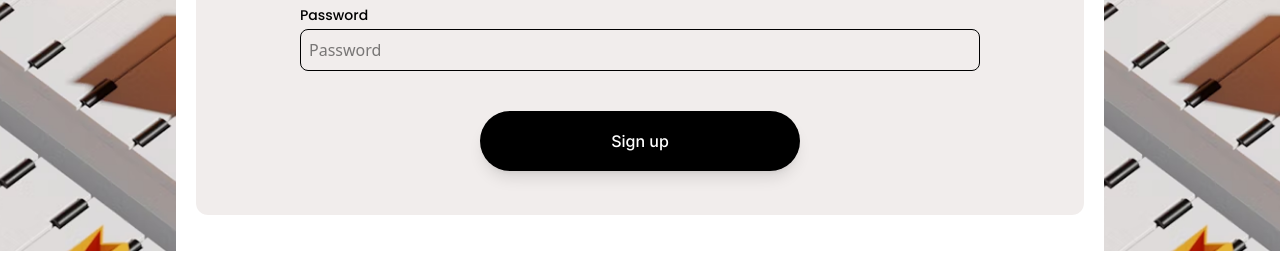
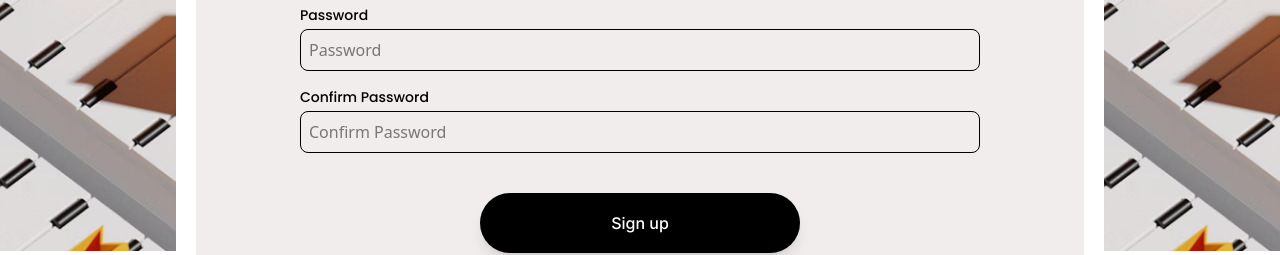
Before and after one commit to milckque/IT-Project-Group-54, a React (Vite) app in the folder purchase-partners/: page /seller-account in a window 1280 px wide. Shown: the part 549-804 px from the top of the page. Built offline with nearby package versions, Linux system fonts and the light colour scheme.

Commit message:
added password confirmation

```diff
--- a/purchase-partners/src/pages/login-signup/buyer-account.tsx
+++ b/purchase-partners/src/pages/login-signup/buyer-account.tsx
@@ -21,6 +21,12 @@ const signupSchema = z.object({
   password: z
     .string()
     .min(8, { message: "Password must be at least 8 characters" }),
+  confirmPassword: z
+    .string()
+    .min(8, { message: "Please confirm your password" }),
+}).refine((data) => data.password === data.confirmPassword, {
+  message: "Passwords don't match",
+  path: ["confirmPassword"],
 });
 
 const loginSchema = z.object({
@@ -286,6 +292,7 @@ export default function BuyerAccount() {
                       </div>
                     </div>
 
+                    {/* password */}
                     <div className="mt-4">
                       <label className="block font-poppins text-sm font-medium mb-1">
                         Password
@@ -299,6 +306,24 @@ export default function BuyerAccount() {
                       {signupForm.formState.errors.password && (
                         <p className="text-red-500 text-sm">
                           {signupForm.formState.errors.password.message}
+                        </p>
+                      )}
+                    </div>
+
+                    {/* confirm password */}
+                    <div className="mt-4">
+                      <label className="block font-poppins text-sm font-medium mb-1">
+                        Confirm Password
+                      </label>
+                      <input
+                        {...signupForm.register("confirmPassword")}
+                        type="password"
+                        placeholder="Confirm Password"
+                        className="border w-170 p-2 rounded-lg"
+                      />
+                      {signupForm.formState.errors.confirmPassword && (
+                        <p className="text-red-500 text-sm">
+                          {signupForm.formState.errors.confirmPassword.message}
                         </p>
                       )}
                     </div>
--- a/purchase-partners/src/pages/login-signup/seller-account.tsx
+++ b/purchase-partners/src/pages/login-signup/seller-account.tsx
@@ -19,6 +19,12 @@ const signupSchema = z.object({
   password: z
     .string()
     .min(8, { message: "Password must be at least 8 characters" }),
+  confirmPassword: z
+    .string()
+    .min(8, { message: "Please confirm your password" }),
+}).refine((data) => data.password === data.confirmPassword, {
+  message: "Passwords don't match",
+  path: ["confirmPassword"],
 });
 
 const loginSchema = z.object({
@@ -251,6 +257,24 @@ function SellerAccount() {
                       )}
                     </div>
 
+                    {/* confirm password */}
+                    <div className="mt-4">
+                      <label className="block font-poppins text-sm font-medium mb-1">
+                        Confirm Password
+                      </label>
+                      <input
+                        {...signupForm.register("confirmPassword")}
+                        type="password"
+                        placeholder="Confirm Password"
+                        className="border w-170 p-2 rounded-lg"
+                      />
+                      {signupForm.formState.errors.confirmPassword && (
+                        <p className="text-red-500 text-sm">
+                          {signupForm.formState.errors.confirmPassword.message}
+                        </p>
+                      )}
+                    </div>
+
                     {/* submit button */}
                     <div className="flex mt-10 items-center">
                       <button
```
